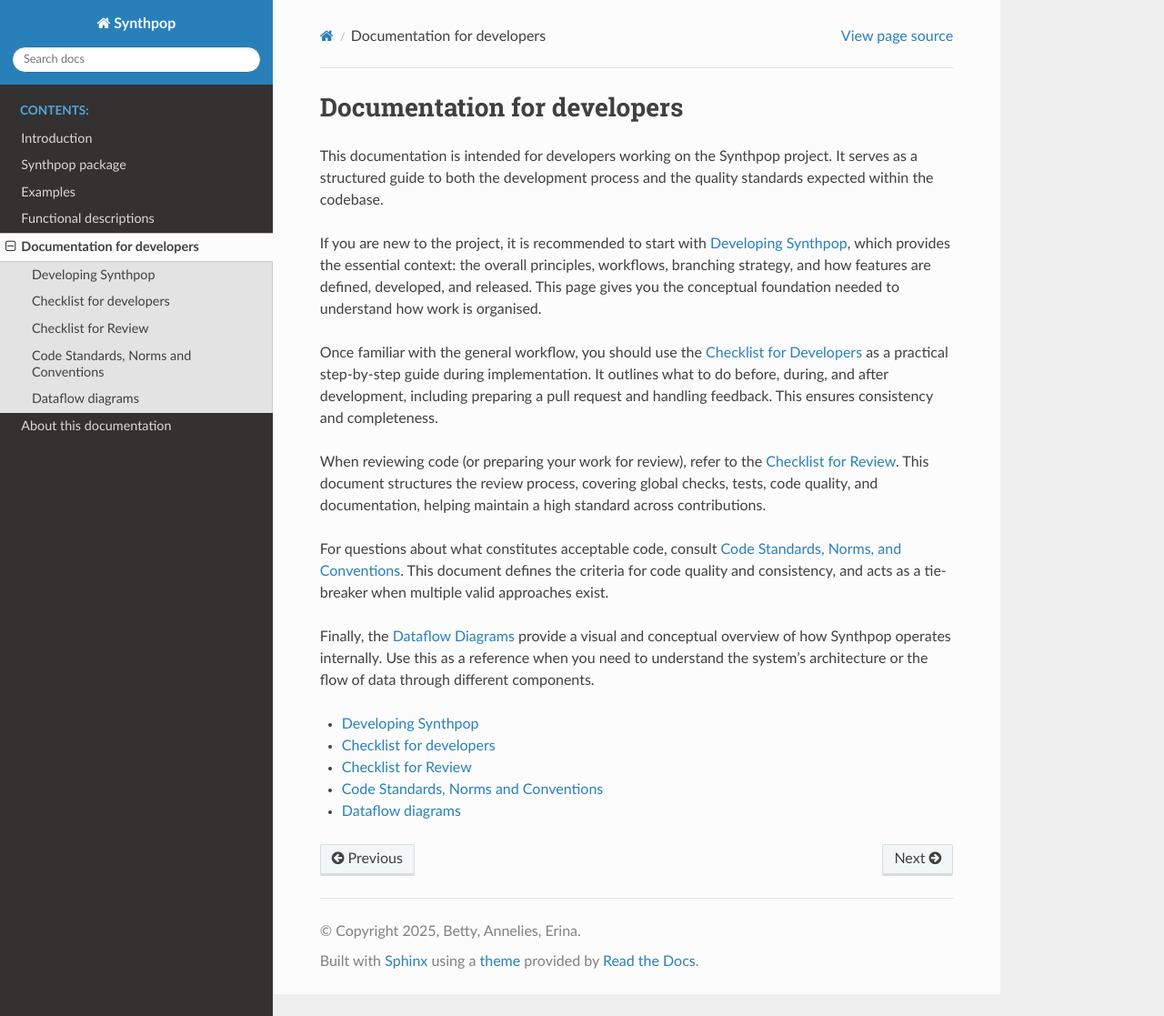
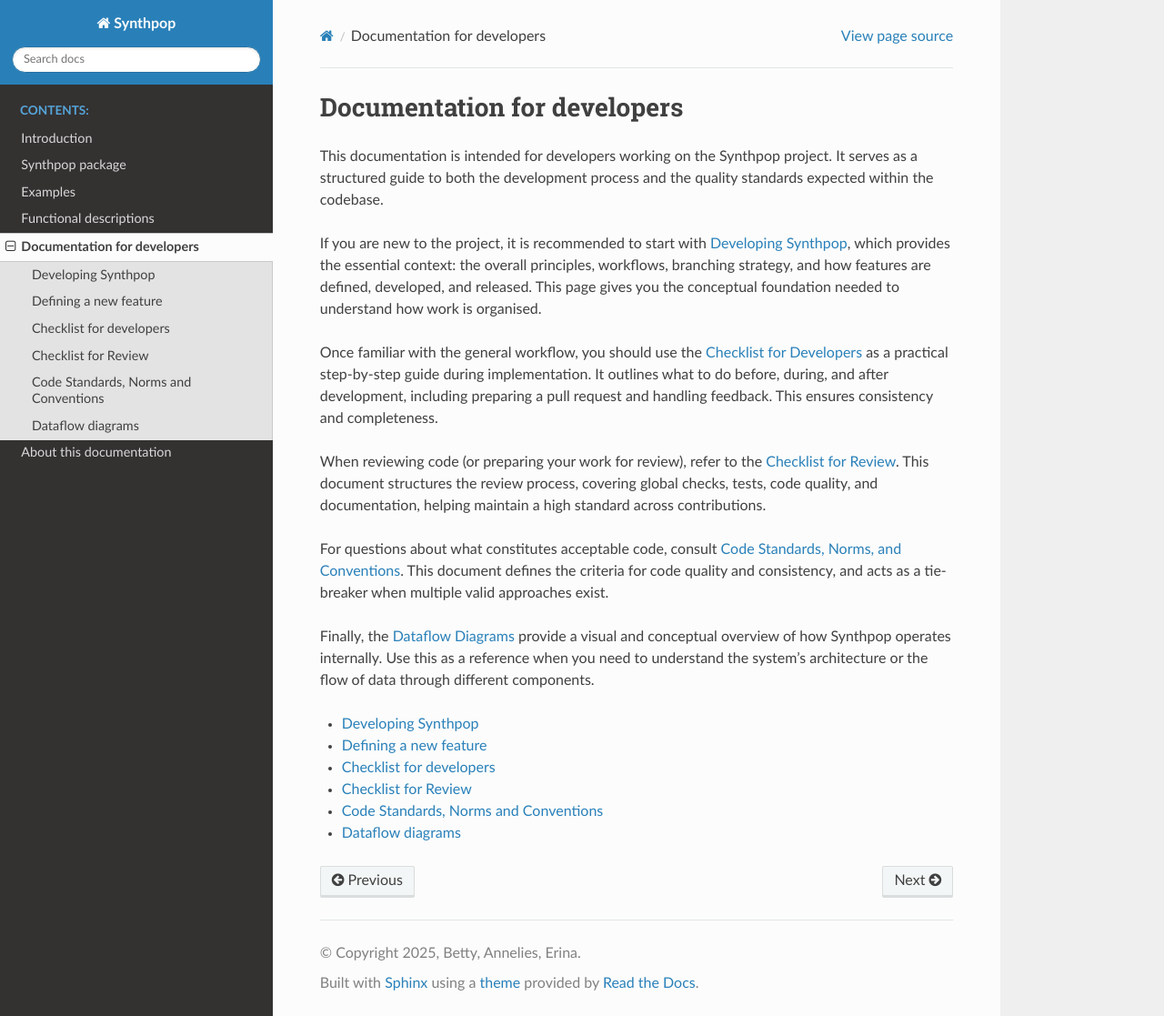
Before and after one commit to duonl/synthpop-py, a Sphinx documentation site: the page built from docs/source/developer/developer_index.md, in a window 1280 px wide and 1117 px high. Shown: the whole window at 91% size. Built offline with Sphinx 7.4.7 and the Read the Docs theme 3.1.0, drawn with Linux system fonts in a browser that asks for light colours.

Commit message:
Update developer_index.md

```diff
--- a/docs/source/developer/developer_index.md
+++ b/docs/source/developer/developer_index.md
@@ -16,6 +16,7 @@ Finally, the [Dataflow Diagrams](dataflowdiagram.md) provide a visual and concep
 :maxdepth: 1
 
 developing.md
+Defining a new feature.md
 checklist_for_developer.md
 checklist_for_review.md
 code_standards_and_norms.md
```
